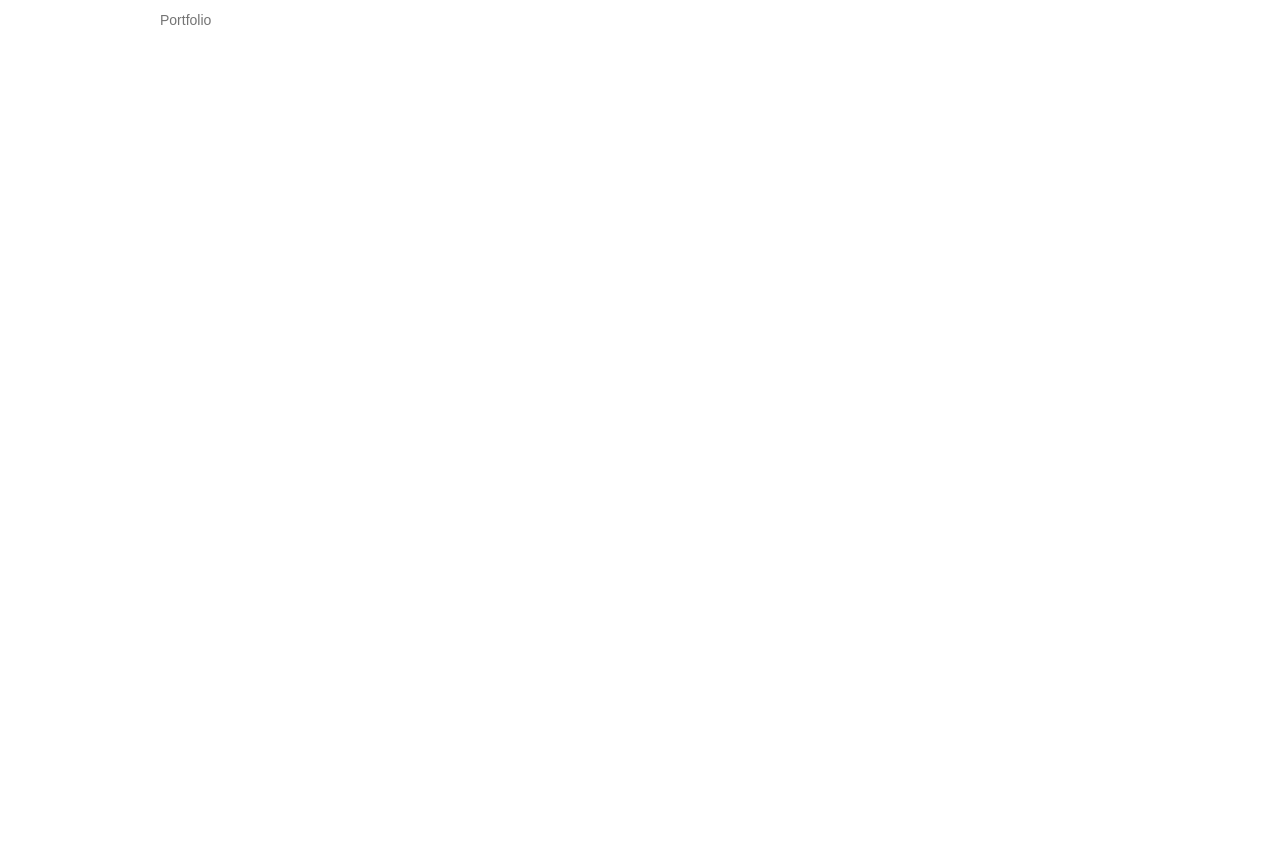
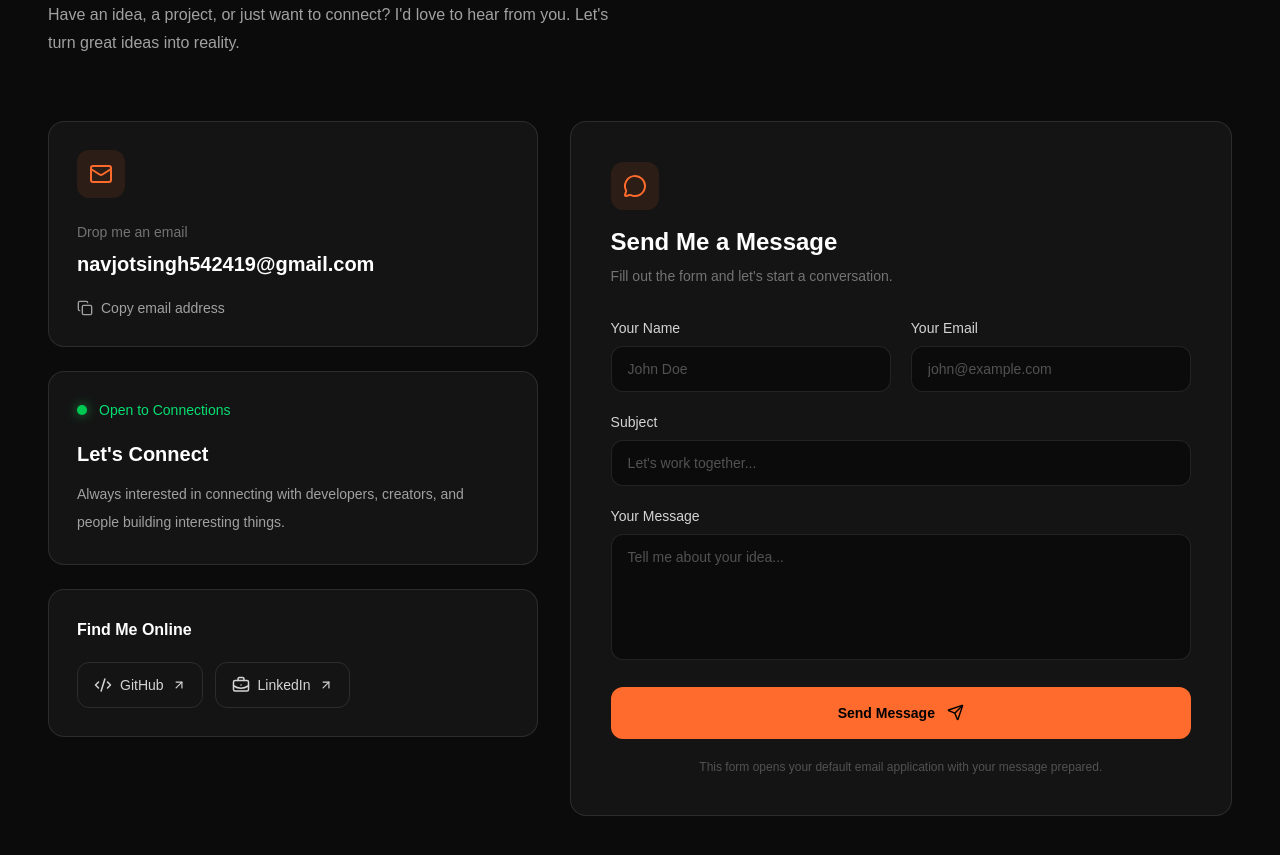
Before and after one commit to navjot-ai-dev/navjot-portfolio, a Next.js app: page / in a window 1280 px wide. Shown: the part 8120-8975 px from the top of the page. Before the commit the page ends 8174 px from the top, so only its background shows below. Built offline with nearby package versions, Linux system fonts and the light colour scheme.

Commit message:
add contact page

```diff
--- a/src/components/layout/Footer.tsx
+++ /dev/null
@@ -1,9 +0,0 @@
-export default function Footer() {
-  return (
-    <footer className="mt-auto border-t border-foreground/10">
-      <div className="mx-auto max-w-5xl px-6 py-6 text-sm text-foreground/60 sm:px-8">
-        <p>Portfolio</p>
-      </div>
-    </footer>
-  );
-}
--- a/src/components/sections/Contact.tsx
+++ b/src/components/sections/Contact.tsx
@@ -1,11 +1,286 @@
-import Section from "@/components/ui/Section";
+"use client";
+
+import { useState } from "react";
+import {
+  ArrowUpRight,
+  Check,
+  Copy,
+  Mail,
+  Send,
+  MessageCircle,
+  Code2,
+  BriefcaseBusiness,
+} from "lucide-react";
+
+const EMAIL = "navjotsingh542419@gmail.com";
 
 export default function Contact() {
+  const [copied, setCopied] = useState(false);
+
+  const handleCopy = async () => {
+    try {
+      await navigator.clipboard.writeText(EMAIL);
+      setCopied(true);
+
+      setTimeout(() => setCopied(false), 2000);
+    } catch {
+      window.location.href = `mailto:${EMAIL}`;
+    }
+  };
+
+  const handleSubmit = (e: React.FormEvent<HTMLFormElement>) => {
+    e.preventDefault();
+
+    const formData = new FormData(e.currentTarget);
+
+    const name = formData.get("name");
+    const email = formData.get("email");
+    const subject = formData.get("subject");
+    const message = formData.get("message");
+
+    const body = `
+Name: ${name}
+Email: ${email}
+
+Message:
+${message}
+`;
+
+    const mailtoLink = `mailto:${EMAIL}?subject=${encodeURIComponent(
+      String(subject)
+    )}&body=${encodeURIComponent(body)}`;
+
+    window.location.href = mailtoLink;
+  };
+
   return (
-    <Section id="contact" title="Contact">
-      <p className="leading-7 text-foreground/70">
-        Add your preferred contact details or a link to get in touch.
-      </p>
-    </Section>
+    <section
+      id="contact"
+      className="relative overflow-hidden bg-[#0B0B0B] px-6 py-28 text-white md:px-12"
+    >
+      <div className="mx-auto max-w-7xl">
+
+        {/* Section Heading */}
+        <div className="mb-16">
+          <p className="mb-4 text-sm font-semibold uppercase tracking-[0.3em] text-[#FF6B2C]">
+            Get In Touch
+          </p>
+
+          <h2 className="text-4xl font-bold tracking-tight md:text-6xl">
+            Let's Build Something{" "}
+            <span className="text-[#FF6B2C]">Great.</span>
+          </h2>
+
+          <p className="mt-6 max-w-xl text-sm leading-7 text-neutral-400 md:text-base">
+            Have an idea, a project, or just want to connect? I'd love to hear
+            from you. Let's turn great ideas into reality.
+          </p>
+        </div>
+
+        <div className="grid gap-8 lg:grid-cols-[0.85fr_1.15fr]">
+
+          {/* Left Side */}
+          <div className="space-y-6">
+
+            {/* Email Card */}
+            <div className="rounded-2xl border border-white/10 bg-[#141414] p-7">
+              <div className="mb-6 flex h-12 w-12 items-center justify-center rounded-xl bg-[#FF6B2C]/10 text-[#FF6B2C]">
+                <Mail size={24} />
+              </div>
+
+              <p className="mb-2 text-sm text-neutral-500">
+                Drop me an email
+              </p>
+
+              <a
+                href={`mailto:${EMAIL}`}
+                className="break-all text-lg font-semibold transition-colors hover:text-[#FF6B2C] md:text-xl"
+              >
+                {EMAIL}
+              </a>
+
+              <button
+                type="button"
+                onClick={handleCopy}
+                className="mt-5 flex items-center gap-2 text-sm text-neutral-400 transition-colors hover:text-[#FF6B2C]"
+              >
+                {copied ? <Check size={16} /> : <Copy size={16} />}
+                {copied ? "Copied!" : "Copy email address"}
+              </button>
+            </div>
+
+            {/* Availability Card */}
+            <div className="rounded-2xl border border-white/10 bg-[#141414] p-7">
+              <div className="mb-5 flex items-center gap-3">
+                <span className="h-2.5 w-2.5 rounded-full bg-green-500 shadow-[0_0_12px_rgba(34,197,94,0.7)]" />
+
+                <span className="text-sm font-medium text-green-400">
+                  Open to Connections
+                </span>
+              </div>
+
+              <h3 className="text-xl font-bold">
+                Let's Connect
+              </h3>
+
+              <p className="mt-3 text-sm leading-7 text-neutral-400">
+                Always interested in connecting with developers, creators,
+                and people building interesting things.
+              </p>
+            </div>
+
+            {/* Social Links */}
+            <div className="rounded-2xl border border-white/10 bg-[#141414] p-7">
+              <h3 className="mb-5 font-semibold">
+                Find Me Online
+              </h3>
+
+              <div className="flex flex-wrap gap-3">
+
+                {/* GitHub */}
+                <a
+                  href="https://github.com/navjot-ai-dev"
+                  target="_blank"
+                  rel="noopener noreferrer"
+                  className="flex items-center gap-2 rounded-xl border border-white/10 px-4 py-3 text-sm text-neutral-300 transition-all hover:border-[#FF6B2C]/50 hover:text-[#FF6B2C]"
+                >
+                  <Code2 size={18} />
+                  GitHub
+                  <ArrowUpRight size={14} />
+                </a>
+
+                {/* LinkedIn */}
+                <a
+                  href="https://www.linkedin.com/"
+                  target="_blank"
+                  rel="noopener noreferrer"
+                  className="flex items-center gap-2 rounded-xl border border-white/10 px-4 py-3 text-sm text-neutral-300 transition-all hover:border-[#FF6B2C]/50 hover:text-[#FF6B2C]"
+                >
+                  <BriefcaseBusiness size={18} />
+                  LinkedIn
+                  <ArrowUpRight size={14} />
+                </a>
+
+              </div>
+            </div>
+          </div>
+
+          {/* Right Side - Contact Form */}
+          <div className="rounded-2xl border border-white/10 bg-[#141414] p-7 md:p-10">
+
+            <div className="mb-8">
+              <div className="mb-4 flex h-12 w-12 items-center justify-center rounded-xl bg-[#FF6B2C]/10 text-[#FF6B2C]">
+                <MessageCircle size={24} />
+              </div>
+
+              <h3 className="text-2xl font-bold">
+                Send Me a Message
+              </h3>
+
+              <p className="mt-2 text-sm text-neutral-500">
+                Fill out the form and let's start a conversation.
+              </p>
+            </div>
+
+            <form onSubmit={handleSubmit} className="space-y-5">
+
+              {/* Name and Email */}
+              <div className="grid gap-5 sm:grid-cols-2">
+
+                <div>
+                  <label
+                    htmlFor="name"
+                    className="mb-2 block text-sm text-neutral-300"
+                  >
+                    Your Name
+                  </label>
+
+                  <input
+                    id="name"
+                    name="name"
+                    type="text"
+                    placeholder="John Doe"
+                    required
+                    className="w-full rounded-xl border border-white/10 bg-[#0B0B0B] px-4 py-3 text-sm text-white outline-none transition-colors placeholder:text-neutral-600 focus:border-[#FF6B2C]"
+                  />
+                </div>
+
+                <div>
+                  <label
+                    htmlFor="email"
+                    className="mb-2 block text-sm text-neutral-300"
+                  >
+                    Your Email
+                  </label>
+
+                  <input
+                    id="email"
+                    name="email"
+                    type="email"
+                    placeholder="john@example.com"
+                    required
+                    className="w-full rounded-xl border border-white/10 bg-[#0B0B0B] px-4 py-3 text-sm text-white outline-none transition-colors placeholder:text-neutral-600 focus:border-[#FF6B2C]"
+                  />
+                </div>
+
+              </div>
+
+              {/* Subject */}
+              <div>
+                <label
+                  htmlFor="subject"
+                  className="mb-2 block text-sm text-neutral-300"
+                >
+                  Subject
+                </label>
+
+                <input
+                  id="subject"
+                  name="subject"
+                  type="text"
+                  placeholder="Let's work together..."
+                  required
+                  className="w-full rounded-xl border border-white/10 bg-[#0B0B0B] px-4 py-3 text-sm text-white outline-none transition-colors placeholder:text-neutral-600 focus:border-[#FF6B2C]"
+                />
+              </div>
+
+              {/* Message */}
+              <div>
+                <label
+                  htmlFor="message"
+                  className="mb-2 block text-sm text-neutral-300"
+                >
+                  Your Message
+                </label>
+
+                <textarea
+                  id="message"
+                  name="message"
+                  rows={5}
+                  placeholder="Tell me about your idea..."
+                  required
+                  className="w-full resize-none rounded-xl border border-white/10 bg-[#0B0B0B] px-4 py-3 text-sm text-white outline-none transition-colors placeholder:text-neutral-600 focus:border-[#FF6B2C]"
+                />
+              </div>
+
+              {/* Submit Button */}
+              <button
+                type="submit"
+                className="flex w-full items-center justify-center gap-3 rounded-xl bg-[#FF6B2C] px-6 py-4 text-sm font-bold text-black transition-all duration-300 hover:-translate-y-1 hover:bg-white"
+              >
+                Send Message
+                <Send size={17} />
+              </button>
+
+              <p className="text-center text-xs text-neutral-600">
+                This form opens your default email application with your
+                message prepared.
+              </p>
+
+            </form>
+          </div>
+        </div>
+      </div>
+    </section>
   );
 }
```
